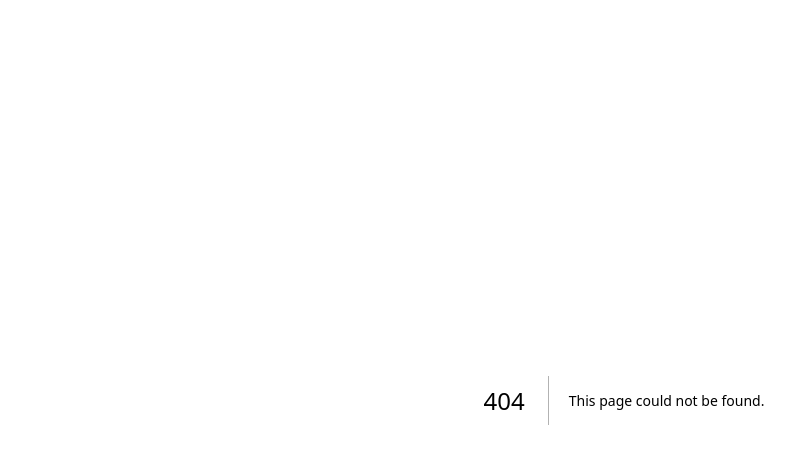
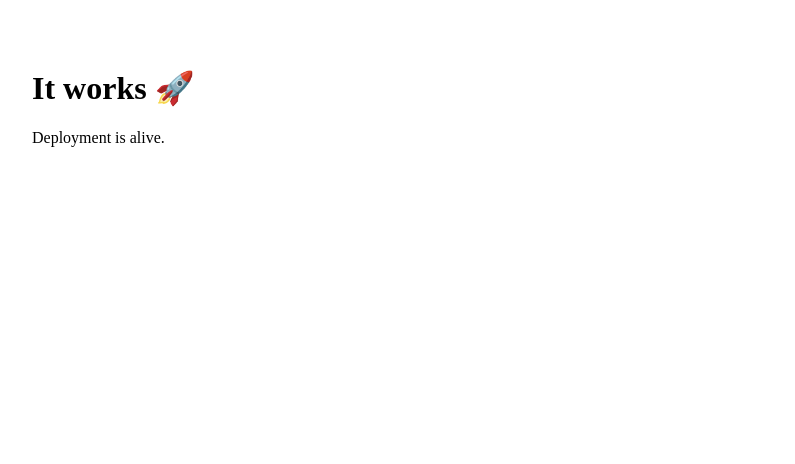
Before and after one commit to tudys463-creator/reset-system, a Next.js app: page /app in a window 1280 px wide. Before the commit this address had no page. Shown: the top 464 px of the page, without its empty margins (16-811 px from the left). Built offline with nearby package versions, Linux system fonts and the light colour scheme.

Commit message:
Create page.tsx

```diff
--- /dev/null
+++ b/app/app/page.tsx
@@ -0,0 +1,8 @@
+export default function Home() {
+  return (
+    <main style={{ padding: 40 }}>
+      <h1>It works 🚀</h1>
+      <p>Deployment is alive.</p>
+    </main>
+  );
+}
```
